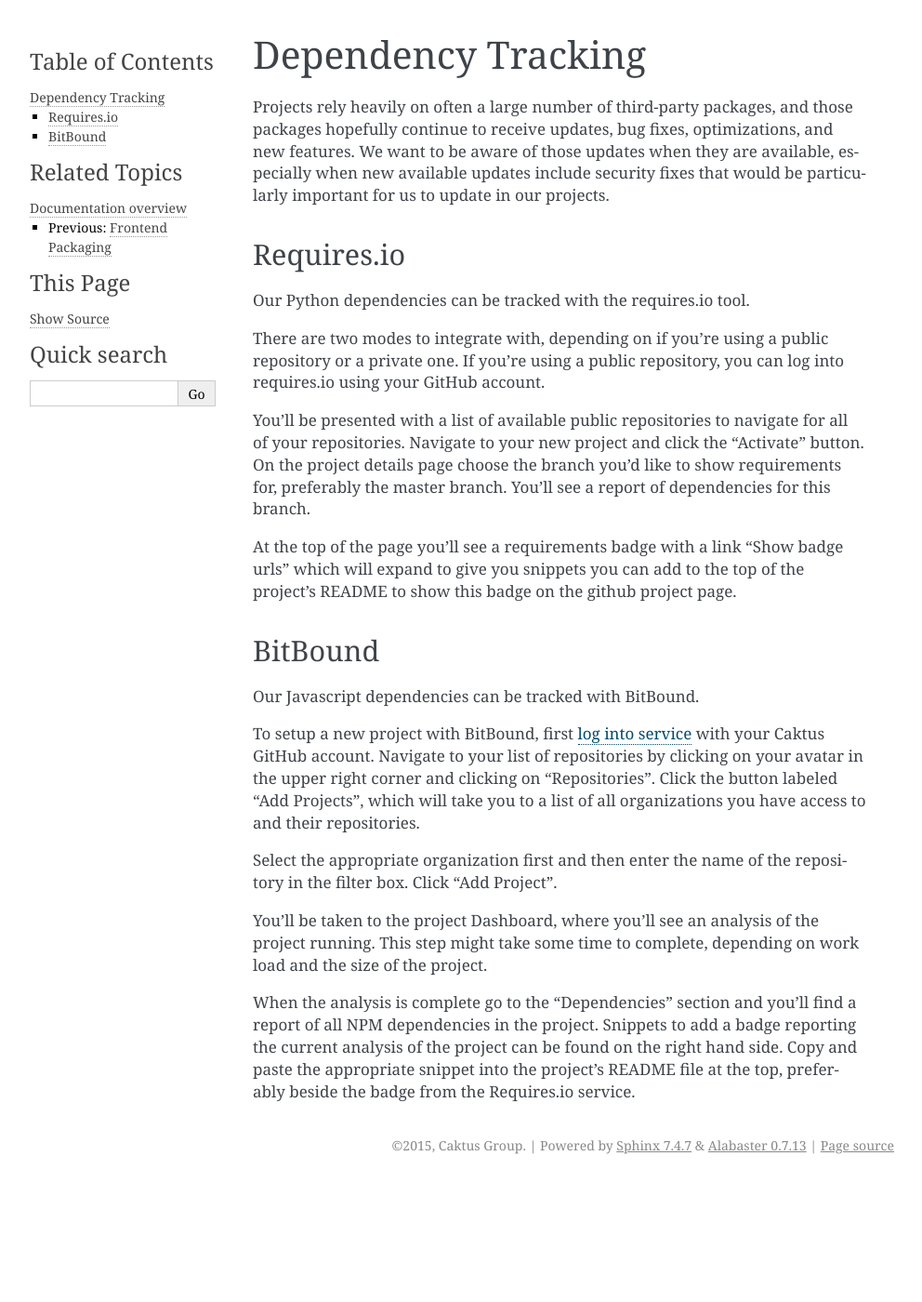
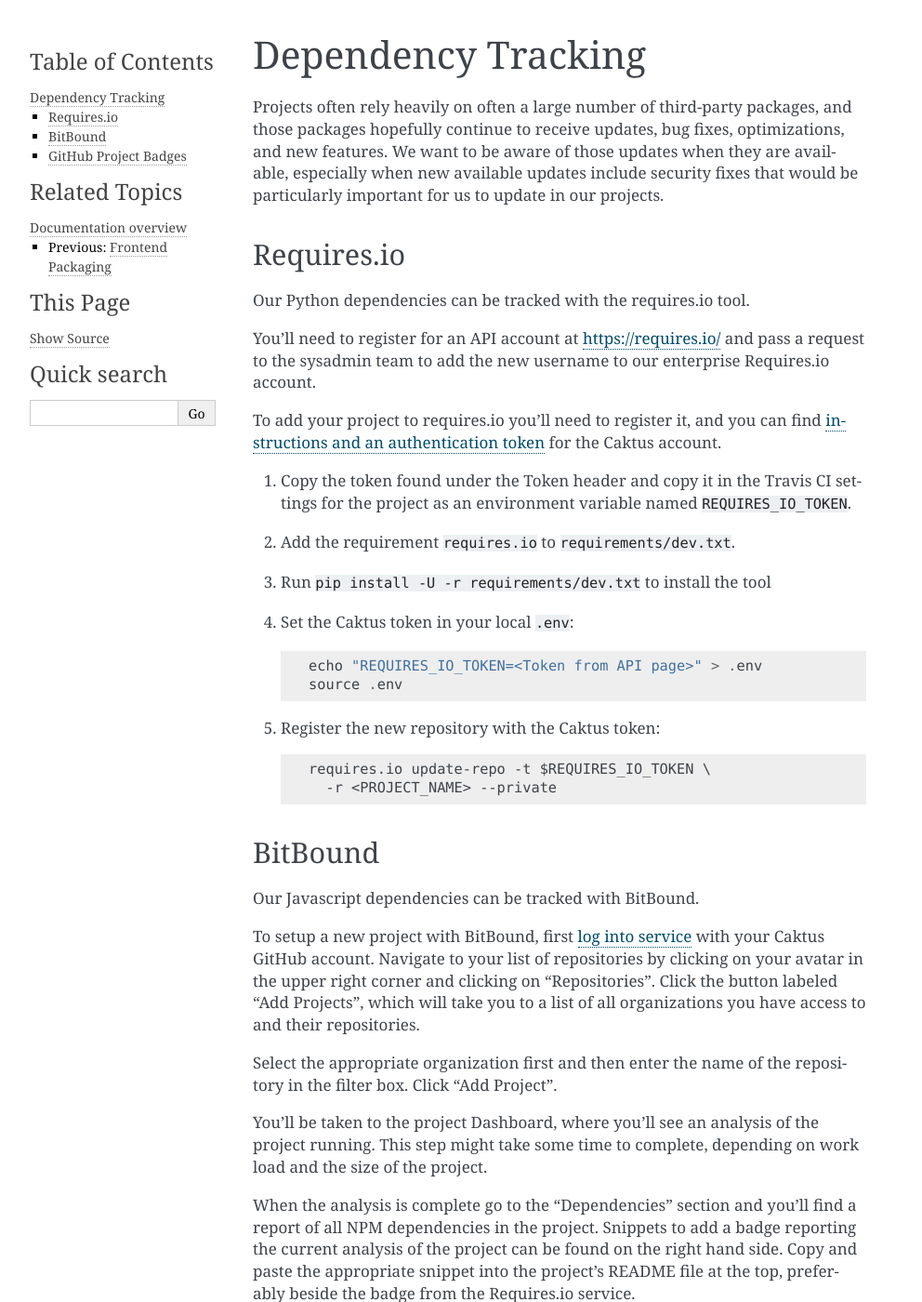
Before and after one commit to caktus/guidebook, a Sphinx documentation site: the page built from source/services/dep-tracking.rst, in a window 1280 px wide and 1400 px high. Shown: the whole window at 93% size, without its empty margins (148-1140 px from the left). Built offline with Sphinx 7.4.7, drawn with Linux system fonts in a browser that asks for light colours; some of the changed text lies outside the part shown.

Commit message:
Expanded new badges information

```diff
--- a/source/services/dep-tracking.rst
+++ b/source/services/dep-tracking.rst
@@ -1,7 +1,7 @@
 Dependency Tracking
 ###################
 
-Projects rely heavily on often a large number of third-party packages, and those
+Projects often rely heavily on often a large number of third-party packages, and those
 packages hopefully continue to receive updates, bug fixes, optimizations, and
 new features. We want to be aware of those updates when they are available,
 especially when new available updates include security fixes that would be
@@ -12,19 +12,25 @@
 
 Our Python dependencies can be tracked with the requires.io tool.
 
-There are two modes to integrate with, depending on if you're using a public repository or a
-private one. If you're using a public repository, you can log into requires.io using your GitHub
-account.
+You'll need to register for an API account at `https://requires.io/ <https://requires.io/>`__ and
+pass a request to the sysadmin team to add the new username to our enterprise Requires.io account.
 
-You'll be presented with a list of available public repositories to navigate for all of your
-repositories. Navigate to your new project and click the "Activate" button. On the project details
-page choose the branch you'd like to show requirements for, preferably the master branch. You'll
-see a report of dependencies for this branch.
+To add your project to requires.io you'll need to register it, and you can find
+`instructions and an authentication token <https://requires.io/enterprise/Caktus/api/>`__ for the Caktus account.
 
-At the top of the page you'll see a requirements badge with a link "Show badge urls" which will
-expand to give you snippets you can add to the top of the project's README to show this badge
-on the github project page.
+1. Copy the token found under the Token header and copy it in the Travis CI settings for the
+   project as an environment variable named ``REQUIRES_IO_TOKEN``.
+2. Add the requirement ``requires.io`` to ``requirements/dev.txt``.
+3. Run ``pip install -U -r requirements/dev.txt`` to install the tool
+4. Set the Caktus token in your local ``.env``::
 
+    echo "REQUIRES_IO_TOKEN=<Token from API page>" > .env
+    source .env
+
+5. Register the new repository with the Caktus token::
+
+    requires.io update-repo -t $REQUIRES_IO_TOKEN \
+      -r <PROJECT_NAME> --private
 
 
 BitBound
@@ -47,3 +53,37 @@
 dependencies in the project. Snippets to add a badge reporting the current analysis of the project
 can be found on the right hand side. Copy and paste the appropriate snippet into the project's
 README file at the top, preferably beside the badge from the Requires.io service.
+
+GitHub Project Badges
+=====================
+
+To make monitoring the current state of projects easier we can embed a set of badges from third
+party services. The following template will include badges for Travis CI, Requires.io, and
+BitHound.
+
+.. code-block:: rst
+
+    +-----------------+------------------------+------------------------+
+    |                 | Develop                | Master                 |
+    +=================+========================+========================+
+    | Travis CI       | |badge-travis-develop| | |badge-travis-master|  |
+    +-----------------+------------------------+------------------------+
+    | Python Deps     | |badge-reqsio-develop| | |badge-reqsio-master|  |
+    +-----------------+------------------------+------------------------+
+    | Javascript Deps | |badge-bithnd-develop| |                        |
+    +-----------------+------------------------+------------------------+
+
+    .. |badge-travis-develop| image:: https://magnum.travis-ci.com/ORGANIZATION/REPOSITORY.svg?token=TRAVIS_CI_TOKEN&branch=develop
+        :target: https://magnum.travis-ci.com/ORGANIZATION/REPOSITORY
+
+    .. |badge-reqsio-develop| image:: https://requires.io/enterprise/Caktus/REPOSITORY/requirements.svg?branch=develop
+        :target: https://requires.io/enterprise/Caktus/REPOSITORY/requirements/?branch=develop
+
+    .. |badge-bithnd-develop| image:: BITHOUND_BADGE_IMAGE_URL
+        :target: https://www.bithound.io/github/ORGANIZATION/REPOSITORY/develop/dependencies/npm
+
+    .. |badge-travis-master| image:: https://magnum.travis-ci.com/ORGANIZATION/REPOSITORY.svg?token=TRAVIS_CI_TOKEN&branch=master
+        :target: https://magnum.travis-ci.com/ORGANIZATION/REPOSITORY
+
+    .. |badge-reqsio-master| image:: https://requires.io/enterprise/Caktus/REPOSITORY/requirements.svg?branch=master
+        :target: https://requires.io/enterprise/Caktus/REPOSITORY/requirements/?branch=master
```
